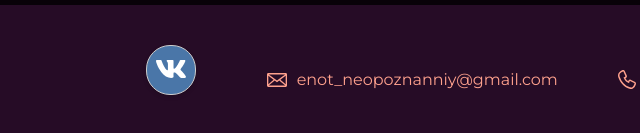
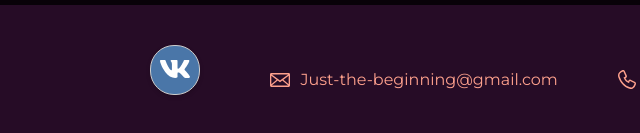
Before and after one commit to LizaBabushkina/Just-the-beginning, a plain HTML site: page index.html in a window 1280 px wide. Shown: the part 3836-3969 px from the top of the page, 481-1121 px from the left. Drawn offline with Linux system fonts and the light colour scheme.

Commit message:
Update index.html

```diff
--- a/index.html
+++ b/index.html
@@ -83,7 +83,7 @@ rel="stylesheet">
 		</svg>
 	</a>
  </div>
-<a class="footer-email" href=mailto:Just-the-beginning@gmail.com">enot_neopoznanniy@gmail.com</a>
+<a class="footer-email" href=mailto:Just-the-beginning@gmail.com">Just-the-beginning@gmail.com</a>
 <a class="footer-phone" href="tel:+79084642234"> +7(908)464-22-34</a>
     </footer>
   </body>
```
